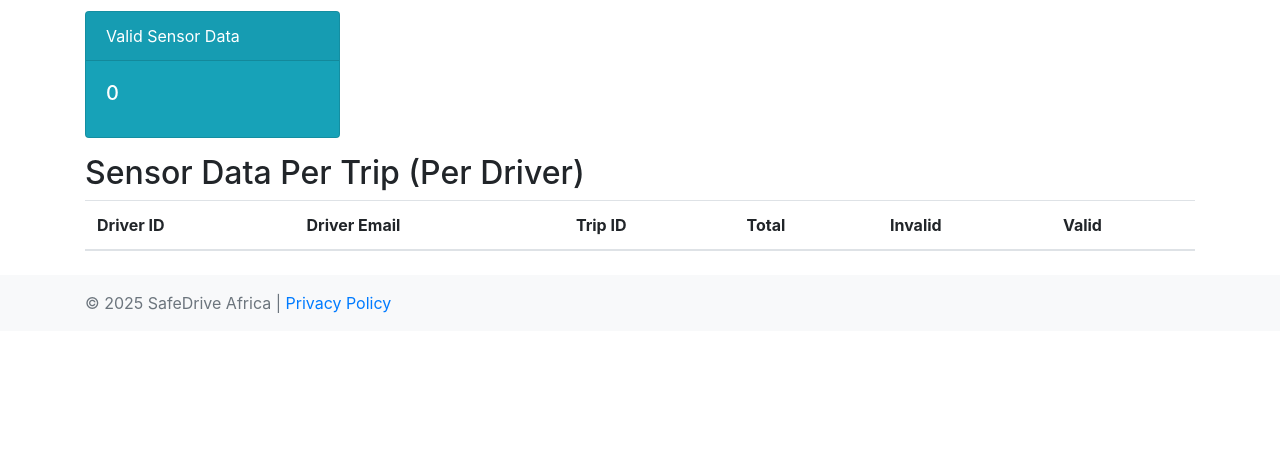
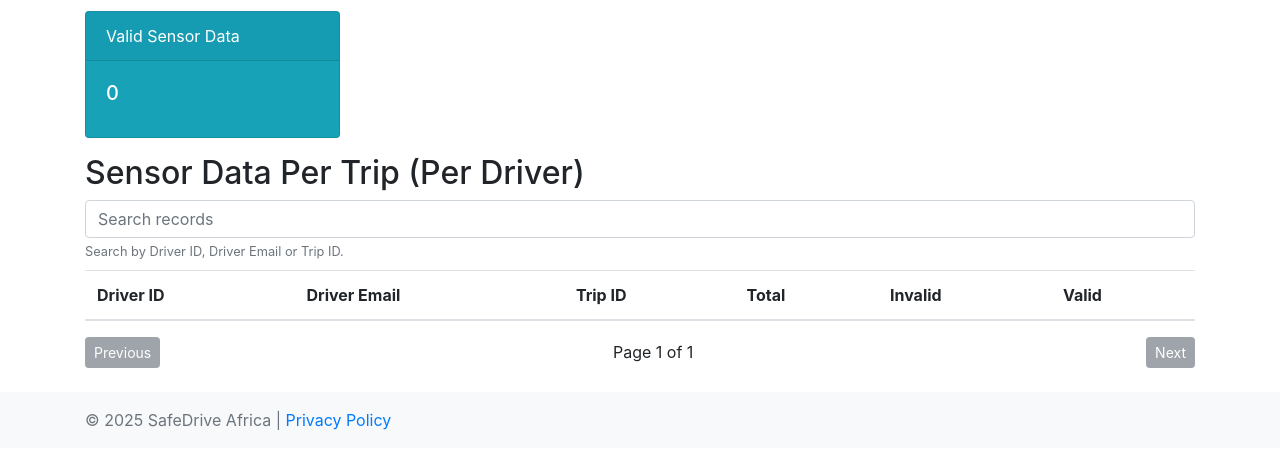
Before and after one commit to iniakponode/safe-drive-africa-datahub, a FastAPI app: page / in a window 1280 px wide. Shown: the part 284-753 px from the top of the page. Run offline with FastAPI, Linux system fonts and the light colour scheme; lists and menus that the app fills with data are empty; some libraries are stand-ins or nearby versions.

Commit message:
Add loading indicator, table search and pagination

```diff
--- a/app/static/css/main.css
+++ b/app/static/css/main.css
@@ -0,0 +1,16 @@
+#loading-overlay {
+    position: fixed;
+    top: 0;
+    left: 0;
+    width: 100%;
+    height: 100%;
+    background: rgba(255, 255, 255, 0.7);
+    display: flex;
+    align-items: center;
+    justify-content: center;
+    z-index: 10000;
+}
+
+#loading-overlay.hidden {
+    display: none;
+}
--- a/app/static/js/main.js
+++ b/app/static/js/main.js
@@ -0,0 +1,67 @@
+function hideLoadingOverlay() {
+    const overlay = document.getElementById('loading-overlay');
+    if (overlay) {
+        overlay.classList.add('hidden');
+    }
+}
+
+function setupTablePagination(config) {
+    const table = document.getElementById(config.tableId);
+    const searchInput = document.getElementById(config.searchInputId);
+    const prevBtn = document.getElementById(config.prevBtnId);
+    const nextBtn = document.getElementById(config.nextBtnId);
+    const pageInfo = document.getElementById(config.pageInfoId);
+    if (!table || !searchInput || !prevBtn || !nextBtn || !pageInfo) {
+        return;
+    }
+
+    const rows = Array.from(table.querySelectorAll('tbody tr'));
+    let filteredRows = rows.slice();
+    let currentPage = 1;
+    const rowsPerPage = config.rowsPerPage || 10;
+
+    function render() {
+        const totalPages = Math.max(1, Math.ceil(filteredRows.length / rowsPerPage));
+        currentPage = Math.min(currentPage, totalPages);
+        const start = (currentPage - 1) * rowsPerPage;
+        const end = start + rowsPerPage;
+        rows.forEach(row => row.style.display = 'none');
+        filteredRows.slice(start, end).forEach(row => row.style.display = '');
+        pageInfo.textContent = `Page ${currentPage} of ${totalPages}`;
+        prevBtn.disabled = currentPage === 1;
+        nextBtn.disabled = currentPage === totalPages;
+    }
+
+    function filterRows() {
+        const q = searchInput.value.toLowerCase();
+        filteredRows = rows.filter(r => r.textContent.toLowerCase().includes(q));
+        currentPage = 1;
+        render();
+    }
+
+    searchInput.addEventListener('input', filterRows);
+    prevBtn.addEventListener('click', () => { if (currentPage > 1) { currentPage--; render(); }});
+    nextBtn.addEventListener('click', () => { const totalPages = Math.ceil(filteredRows.length / rowsPerPage); if (currentPage < totalPages) { currentPage++; render(); }});
+
+    render();
+}
+
+document.addEventListener('DOMContentLoaded', function() {
+    hideLoadingOverlay();
+    setupTablePagination({
+        tableId: 'trip-table',
+        searchInputId: 'trip-search',
+        prevBtnId: 'trip-prev',
+        nextBtnId: 'trip-next',
+        pageInfoId: 'trip-page-info',
+        rowsPerPage: 10
+    });
+    setupTablePagination({
+        tableId: 'driver-stats-table',
+        searchInputId: 'driver-search',
+        prevBtnId: 'driver-prev',
+        nextBtnId: 'driver-next',
+        pageInfoId: 'driver-page-info',
+        rowsPerPage: 10
+    });
+});
--- a/app/templates/base.html
+++ b/app/templates/base.html
@@ -10,7 +10,12 @@
   <link rel="stylesheet" href="/static/css/navbar.css" />
   {% block head %}{% endblock %}
 </head>
-<body>
+  <body>
+  <div id="loading-overlay">
+    <div class="spinner-border text-primary" role="status">
+      <span class="sr-only">Loading...</span>
+    </div>
+  </div>
   {% include "partials/header.html" %}
 
   <div class="container my-4">
--- a/app/templates/pages/index.html
+++ b/app/templates/pages/index.html
@@ -52,7 +52,11 @@
 
   <!-- Table: Sensor Data Per Trip (Per Driver) -->
   <h2>Sensor Data Per Trip (Per Driver)</h2>
-  <table class="table table-striped">
+  <div class="mb-2">
+    <input id="trip-search" class="form-control" placeholder="Search records" />
+    <small class="form-text text-muted">Search by Driver ID, Driver Email or Trip ID.</small>
+  </div>
+  <table id="trip-table" class="table table-striped">
     <thead>
       <tr>
         <th>Driver ID</th>
@@ -76,4 +80,9 @@
       {% endfor %}
     </tbody>
   </table>
+  <div class="d-flex justify-content-between align-items-center">
+    <button id="trip-prev" class="btn btn-sm btn-secondary">Previous</button>
+    <span id="trip-page-info" class="mx-2"></span>
+    <button id="trip-next" class="btn btn-sm btn-secondary">Next</button>
+  </div>
 {% endblock %}
```
Also changed, not shown: app/templates/pages/driver_stats.html (+10 -1 lines), README.md.
